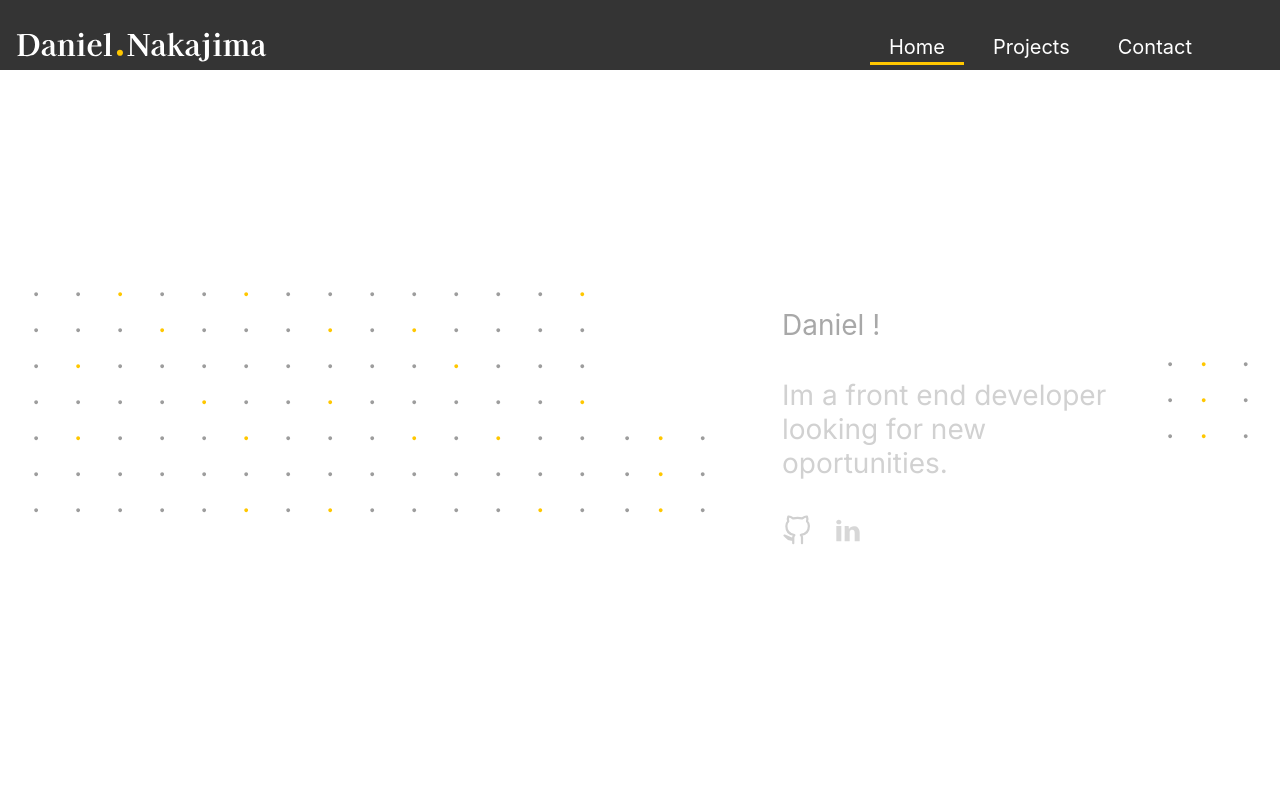
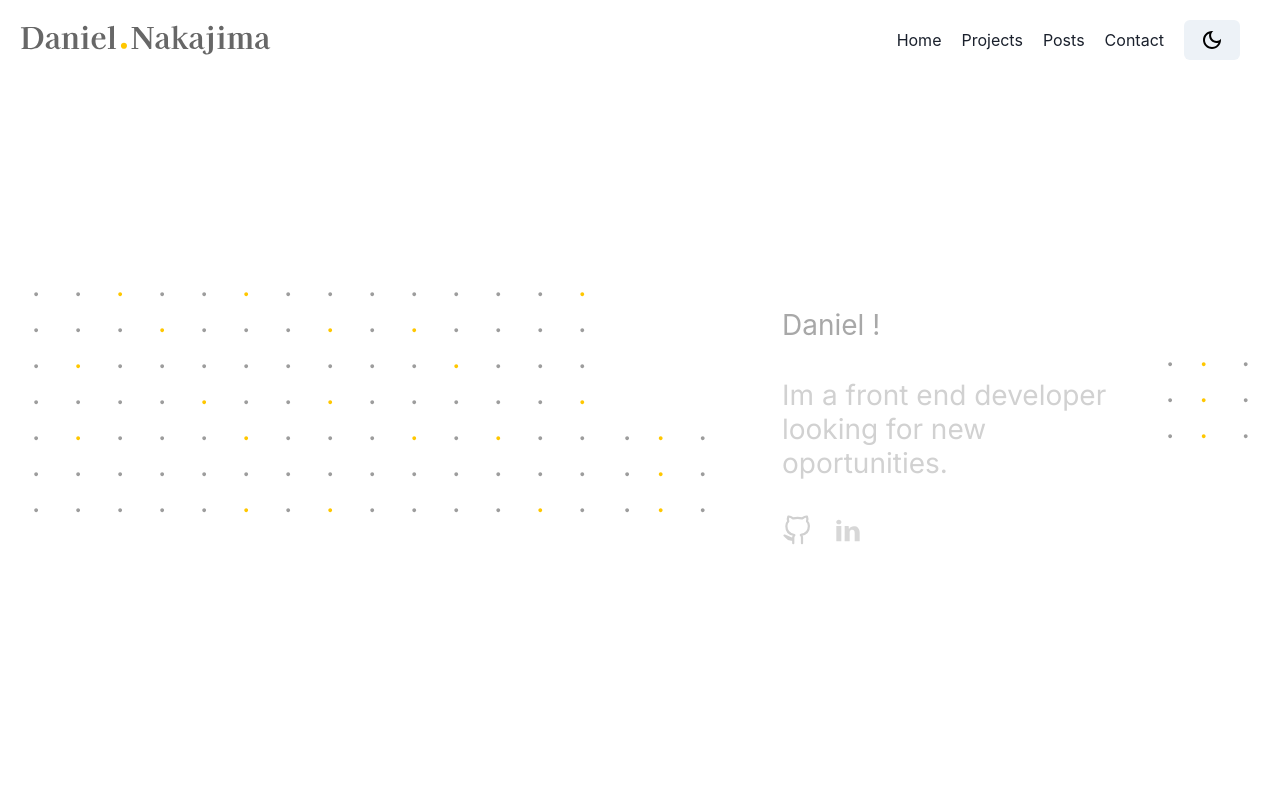
Before and after one commit to NakajimaDaniel/personal-site, a Next.js app: page / in a window 1280 px wide. Shown: the top 800 px of the page. Built offline with nearby package versions, Linux system fonts and the light colour scheme.

Commit message:
feat: chakra header component

```diff
--- a/src/components/Header/index.jsx
+++ b/src/components/Header/index.jsx
@@ -1,13 +1,19 @@
 
-import styles from './style.module.scss'
-import Link from 'next/link'
-import { useRouter } from 'next/router'
+// // import styles from './style.module.scss'
+// import Link from 'next/link'
+// import { useRouter } from 'next/router'
 
-import {Link as LinkScroll} from 'react-scroll'
+// import {Link as LinkScroll} from 'react-scroll'
 import { useState } from 'react';
-import Modal from 'react-modal';
+// import Modal from 'react-modal';
+
+
 
 import { useDimensions } from '../../hooks/useDimensions';
+
+import { HamburgerIcon, CloseIcon } from '@chakra-ui/icons'
+
+import { Container, Box, useColorModeValue, Flex, Spacer, Image, Button, useColorMode, Menu, MenuButton, IconButton, MenuList, MenuItem } from '@chakra-ui/react';
 
 export function Header() {
 
@@ -18,69 +24,151 @@ export function Header() {
   const [isSideBarOpen, setIsSideBarOpen] = useState(false);
 
 
-  const { width, heigth } = useDimensions();
+  // const { width, heigth } = useDimensions();
 
 
 
-  return (
-    <div className={styles.MainContainer}>
-      <Link href="/" >
-        <img src="logo.svg" alt="logo image" />
-      </Link>
-      { width >= 1000 ? (
-        <nav className={styles.HeaderMenu}>
-        <LinkScroll to="home" spy={true}  smooth="easeOutQuint"   onSetActive={() => setActiveHomeLink(true)}  onSetInactive={() => setActiveHomeLink(false)} >
-          <span className={activeHomeLink ? styles.active : ''} >Home</span>
-        </LinkScroll>
-        <LinkScroll to="projects" spy={true}  smooth="easeOutQuint"   onSetActive={() => setActiveProjectLink(true)}   onSetInactive={() => setActiveProjectLink(false)} >
-          <span className={activeProjectLink ? styles.active : ''} >Projects</span>
-        </LinkScroll>
-        <LinkScroll to="contact" spy={true}   smooth="easeOutQuint"    onSetActive={() => setActiveContactLink(true)}  onSetInactive={() => setActiveContactLink(false)} >
-          <span className={activeContactLink ? styles.active : ''} >Contact</span>
-        </LinkScroll>
-      </nav>
-      ) : (
-        <div className={styles.mobileMenu} >
-          {isSideBarOpen? (
-            <a onClick={() => setIsSideBarOpen(false)}>
-              <img src="menu.svg" alt="" />
-            </a>
-          ) : (
-          <a onClick={() => setIsSideBarOpen(true)}>
-            <img src="menu.svg" alt="" />
-          </a>)}
+  // return (
+  //   <div className={styles.MainContainer}>
+  //     <Link href="/" >
+  //       <img src="logo.svg" alt="logo image" />
+  //     </Link>
+  //     { width >= 1000 ? (
+  //       <nav className={styles.HeaderMenu}>
+  //       <LinkScroll to="home" spy={true}  smooth="easeOutQuint"   onSetActive={() => setActiveHomeLink(true)}  onSetInactive={() => setActiveHomeLink(false)} >
+  //         <span className={activeHomeLink ? styles.active : ''} >Home</span>
+  //       </LinkScroll>
+  //       <LinkScroll to="projects" spy={true}  smooth="easeOutQuint"   onSetActive={() => setActiveProjectLink(true)}   onSetInactive={() => setActiveProjectLink(false)} >
+  //         <span className={activeProjectLink ? styles.active : ''} >Projects</span>
+  //       </LinkScroll>
+  //       <LinkScroll to="contact" spy={true}   smooth="easeOutQuint"    onSetActive={() => setActiveContactLink(true)}  onSetInactive={() => setActiveContactLink(false)} >
+  //         <span className={activeContactLink ? styles.active : ''} >Contact</span>
+  //       </LinkScroll>
+  //     </nav>
+  //     ) : (
+  //       <div className={styles.mobileMenu} >
+  //         {isSideBarOpen? (
+  //           <a onClick={() => setIsSideBarOpen(false)}>
+  //             <img src="menu.svg" alt="" />
+  //           </a>
+  //         ) : (
+  //         <a onClick={() => setIsSideBarOpen(true)}>
+  //           <img src="menu.svg" alt="" />
+  //         </a>)}
 
 
-          <div className={isSideBarOpen ? styles.sideBarOpen : styles.sideBar}>
-            <div className={styles.sideBarContent} >
-              <a onClick={() => setIsSideBarOpen(false)}>
-                <img src="close.svg" alt="" />
-              </a>
-              <nav>
-                <div>
-                  <LinkScroll to="home" spy={true} smooth="easeOutQuint" >
-                    <a > Home </a>
-                  </LinkScroll>
-                  <LinkScroll to="projects" spy={true} smooth="easeOutQuint" >
-                    <a > Projects </a>
-                  </LinkScroll>
-                  <LinkScroll to="contact" spy={true} smooth="easeOutQuint" >
-                    <a > Contact </a>
-                  </LinkScroll>
+  //         <div className={isSideBarOpen ? styles.sideBarOpen : styles.sideBar}>
+  //           <div className={styles.sideBarContent} >
+  //             <a onClick={() => setIsSideBarOpen(false)}>
+  //               <img src="close.svg" alt="" />
+  //             </a>
+  //             <nav>
+  //               <div>
+  //                 <LinkScroll to="home" spy={true} smooth="easeOutQuint" >
+  //                   <a > Home </a>
+  //                 </LinkScroll>
+  //                 <LinkScroll to="projects" spy={true} smooth="easeOutQuint" >
+  //                   <a > Projects </a>
+  //                 </LinkScroll>
+  //                 <LinkScroll to="contact" spy={true} smooth="easeOutQuint" >
+  //                   <a > Contact </a>
+  //                 </LinkScroll>
 
 
-                </div>
-              </nav>
-            </div>
-          </div>
+  //               </div>
+  //             </nav>
+  //           </div>
+  //         </div>
 
-        {isSideBarOpen ? (<div className={styles.mobileBackground} onClick={() => setIsSideBarOpen(false)} ></div>) : (<div></div>)}
+  //       {isSideBarOpen ? (<div className={styles.mobileBackground} onClick={() => setIsSideBarOpen(false)} ></div>) : (<div></div>)}
 
 
-        </div>
-      ) }
-    </div>
+  //       </div>
+  //     ) }
+  //   </div>
+  // )
+
+  const { colorMode, toggleColorMode } = useColorMode();
+  const { width, height } = useDimensions();
+
+  return (
+    <Container maxW="100vw" w="100%" p="0" styles={{filter:  "blur(5px)"}} position="fixed" top="0" pt="5" pl="5">
+      <Flex align="center">
+        <Box>
+          {colorMode === "dark" ? (
+            <Image src="logo.svg" />
+          ) : (
+            <Image src="logo-dark.svg" />
+          )}
+
+        </Box>
+        <Spacer />
+        { width >= 655 ? (
+          <>
+            <Box pr="5">
+              Home
+            </Box>
+            <Box pr="5">
+              Projects
+            </Box>
+            <Box pr="5">
+              Posts
+            </Box>
+            <Box pr="5">
+              Contact
+            </Box>
+
+            <Box pr="10">
+              <Button onClick={toggleColorMode}>
+                {colorMode === "dark" ? (
+                  <Image src="lightmode.svg" />
+                ) : (
+                  <Image src="darkmode.svg" />
+                )}
+              </Button>
+            </Box>
+
+          </>
+        ) : (
+          <>
+            <Box pr="7">
+              <Button onClick={toggleColorMode}>
+                {colorMode === "dark" ? (
+                  <Image src="lightmode.svg" />
+                ) : (
+                  <Image src="darkmode.svg" />
+                )}
+              </Button>
+            </Box>
+
+            <Box pr="5">
+              <Menu>
+                {({isOpen}) => (
+                  <>
+                    <MenuButton
+                      as={IconButton}
+                      icon={isOpen ? <CloseIcon /> : <HamburgerIcon />}
+                    />
+                    <MenuList>
+                      <MenuItem>Home</MenuItem>
+                      <MenuItem>Projects</MenuItem>
+                      <MenuItem>Posts</MenuItem>
+                      <MenuItem>Contact</MenuItem>
+                    </MenuList>
+                  </>
+                )}
+              </Menu>
+            </Box>
+
+          </>
+        ) }
+
+
+
+
+      </Flex>
+
+    </Container>
   )
 
-
 }
```
